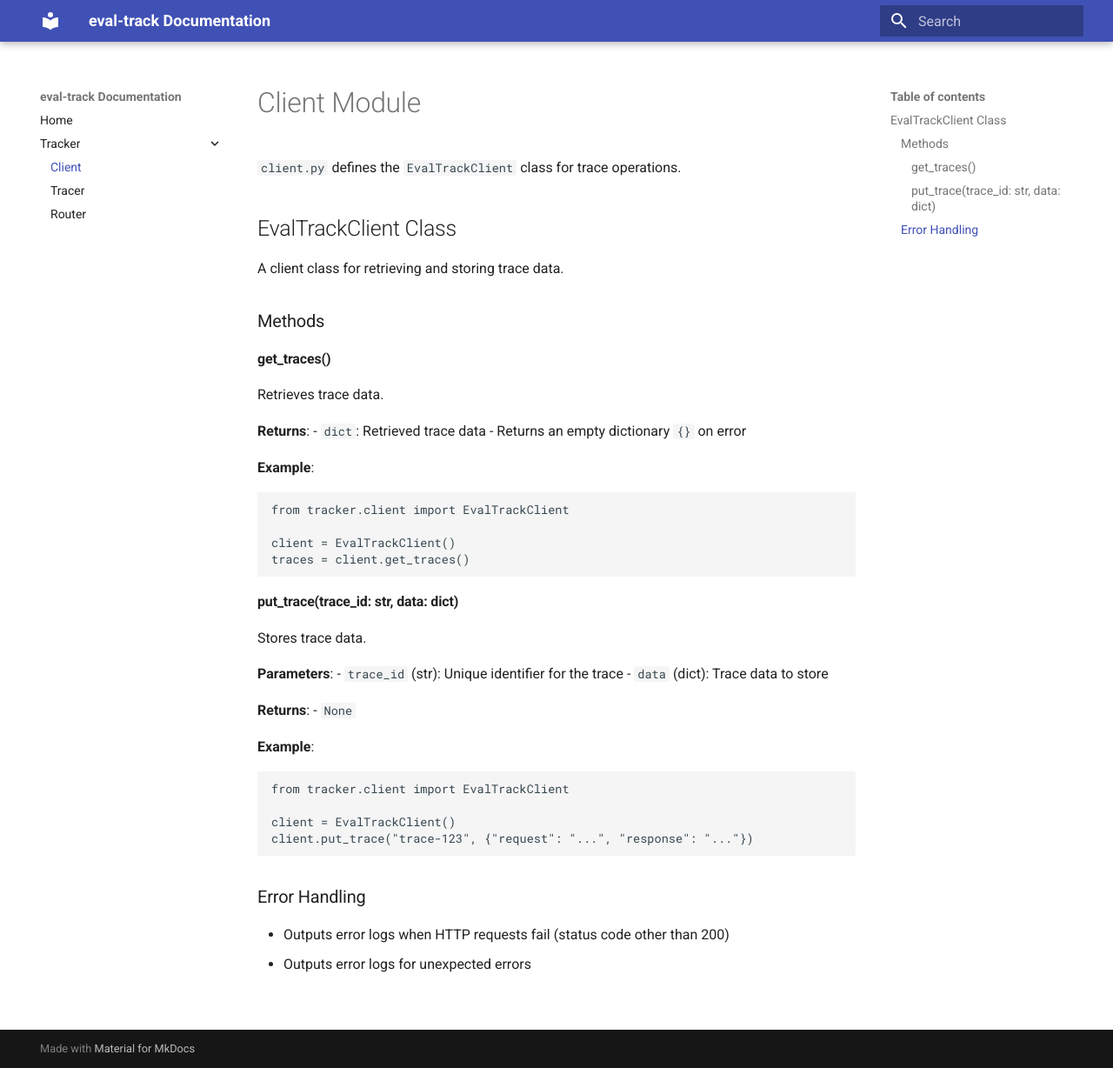
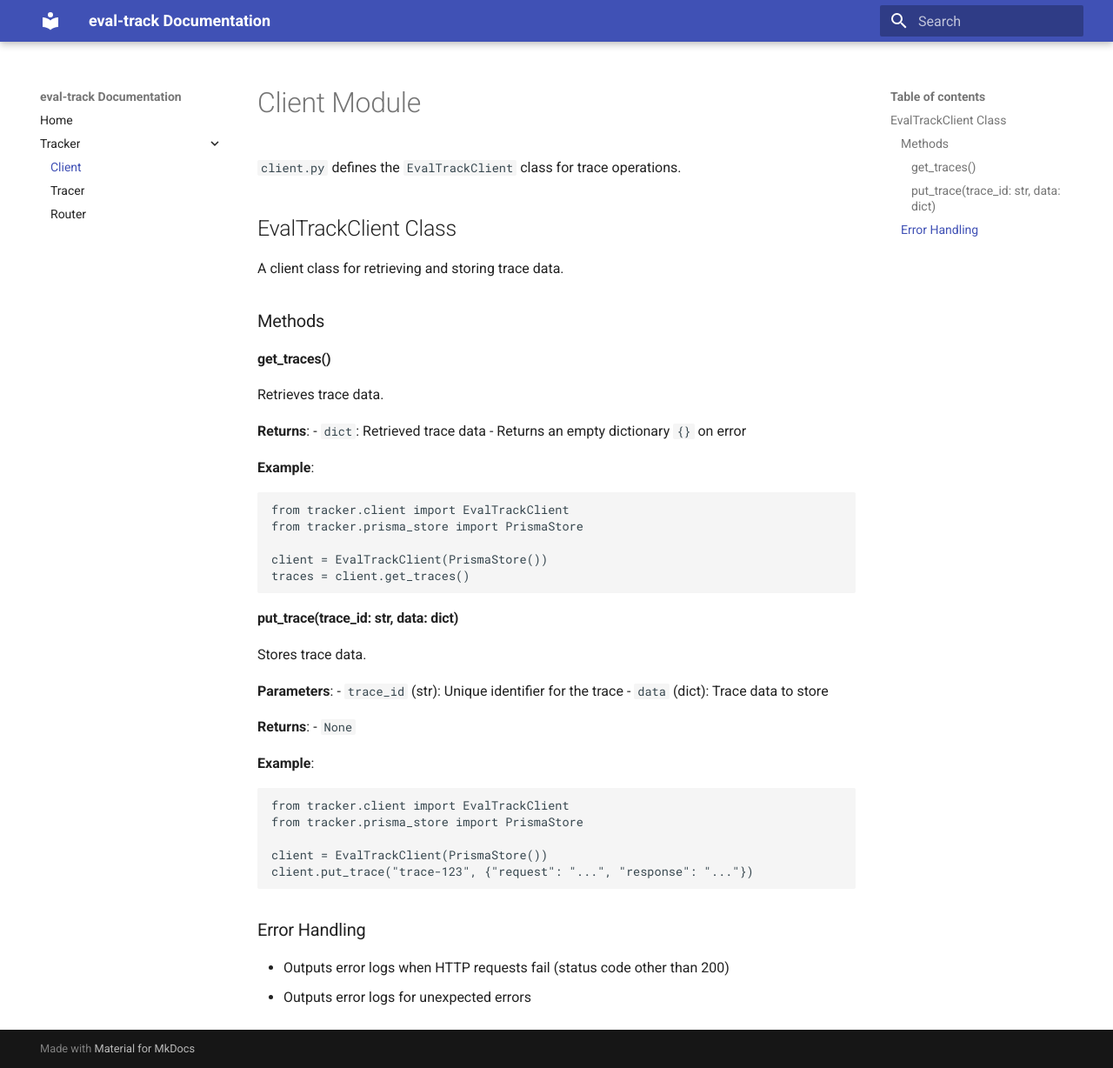
Before and after one commit to tied-inc/eval-track, an MkDocs documentation site: the page built from docs/client.md, in a window 1280 px wide and 1228 px high. Shown: the whole window at 87% size. Built offline with MkDocs 1.6.1 and Material for MkDocs 9.7.7, drawn with Linux system fonts in a browser that asks for light colours.

Commit message:
refactor: implement dependency injection in EvalTrackClient

````diff
--- a/docs/client.md
+++ b/docs/client.md
@@ -18,8 +18,9 @@ Retrieves trace data.
 **Example**:
 ```python
 from tracker.client import EvalTrackClient
+from tracker.prisma_store import PrismaStore
 
-client = EvalTrackClient()
+client = EvalTrackClient(PrismaStore())
 traces = client.get_traces()
 ```
 
@@ -36,8 +37,9 @@ Stores trace data.
 **Example**:
 ```python
 from tracker.client import EvalTrackClient
+from tracker.prisma_store import PrismaStore
 
-client = EvalTrackClient()
+client = EvalTrackClient(PrismaStore())
 client.put_trace("trace-123", {"request": "...", "response": "..."})
 ```
 
````
Also changed, not shown: 2 other files.
